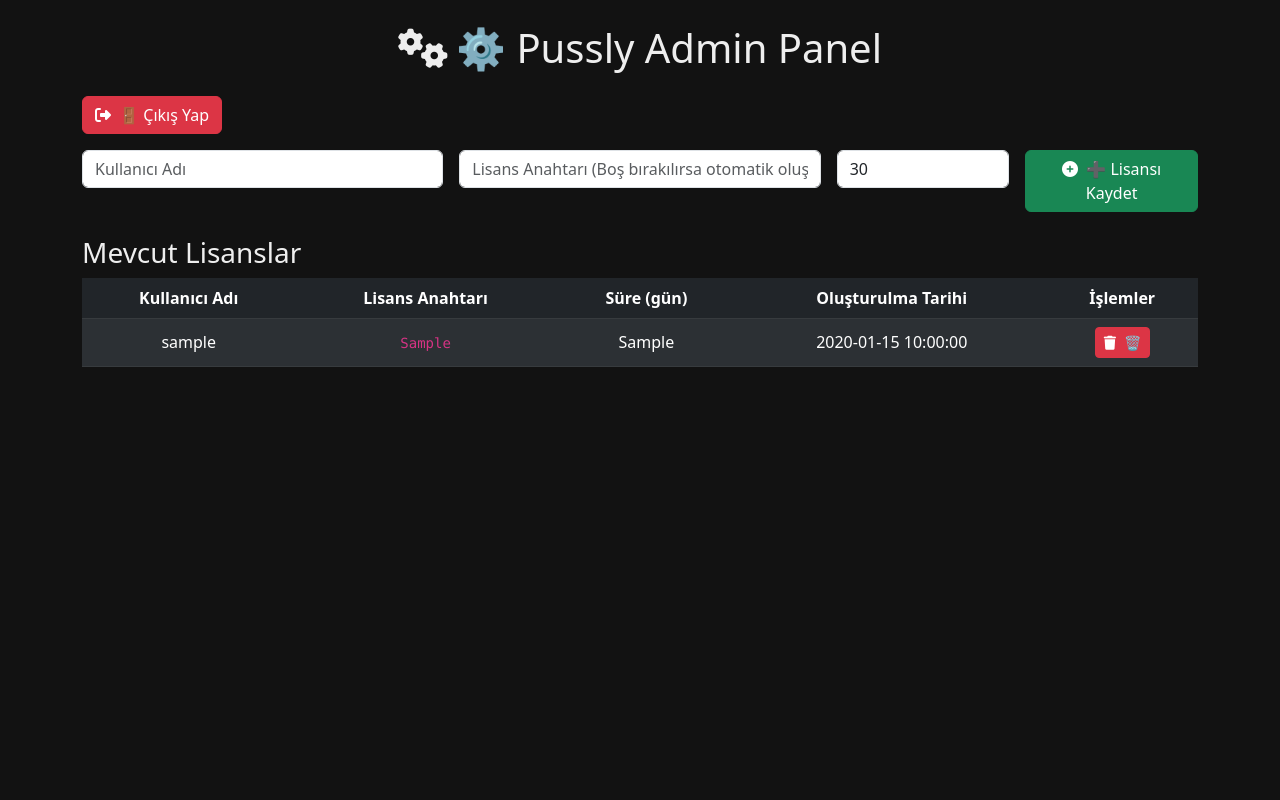
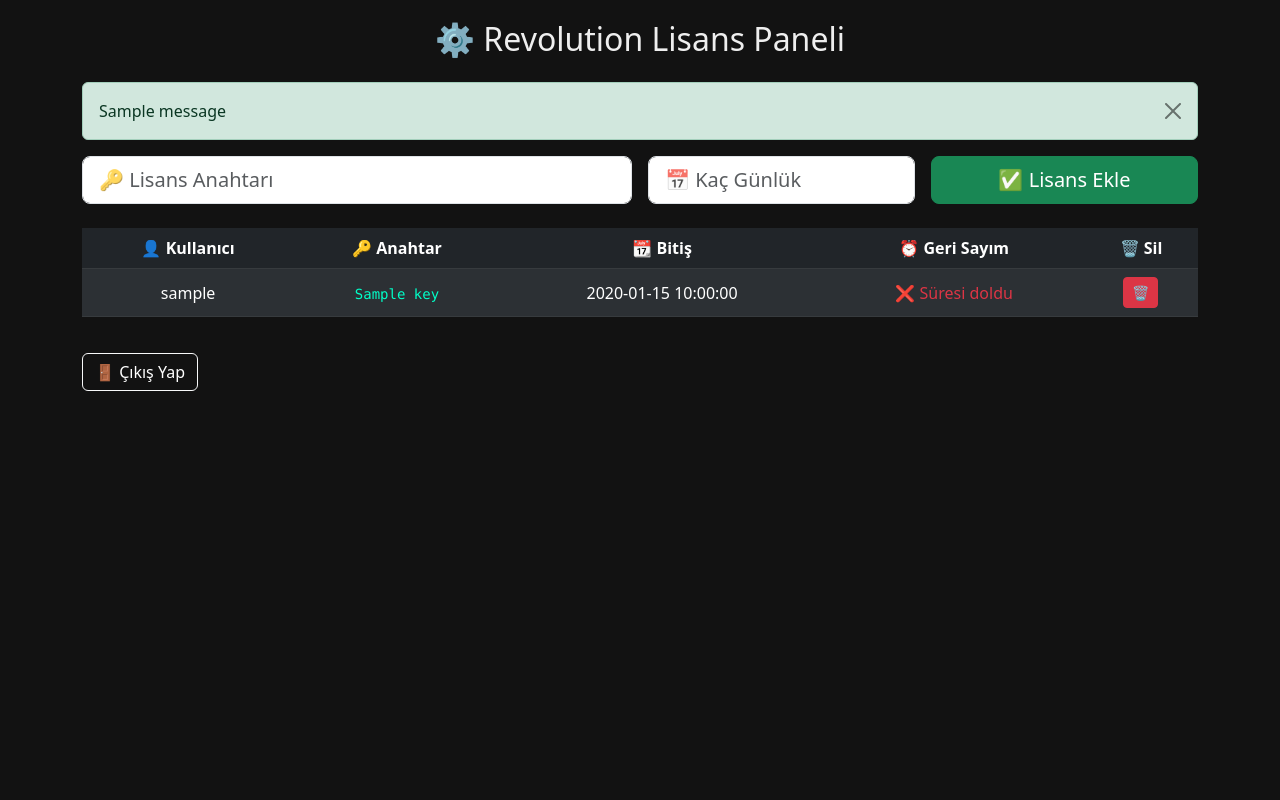
Before and after one commit to onlydead796/revolution_license_server, a Flask app: template templates/index.html in a window 1280 px wide. Run offline with Flask 3, Linux system fonts and the light colour scheme; the visitor is signed in with stand-in values (Sample User, id 1); the template is opened without the code that fills it: most values are stand-ins (such as "Sample title", 1, 10 or a date in 2020); one stand-in notice (Sample message) is shown; some libraries are stand-ins or nearby versions.

Commit message:
index.html

```diff
--- a/templates/index.html
+++ b/templates/index.html
@@ -1,111 +1,130 @@
-<!doctype html>
+<!DOCTYPE html>
 <html lang="tr">
 <head>
-<meta charset="utf-8" />
+    <meta charset="UTF-8" />
     <meta name="viewport" content="width=device-width, initial-scale=1" />
-<title>Pussly Admin Panel</title>
+    <title>Revolution Lisans Paneli</title>
     <link href="https://cdn.jsdelivr.net/npm/bootstrap@5.3.0/dist/css/bootstrap.min.css" rel="stylesheet" />
-<script src="https://kit.fontawesome.com/a2e1e6d3c2.js" crossorigin="anonymous"></script>
     <style>
-  body.admin {
-    background-color: #121212;
+        body {
+            background: #121212;
             color: #eee;
+            min-height: 100vh;
+            padding: 20px;
         }
-  .admin .table {
-    color: #eee;
+        .expired {
+            background-color: #dc3545 !important;
+            color: white;
         }
-  .admin a.btn-danger {
-    color: white;
+        .warning {
+            background-color: #ffc107 !important;
+            color: black;
+        }
+        .logout {
+            color: #fff;
+            text-decoration: none;
+            margin-top: 20px;
+            display: inline-block;
+        }
+        code {
+            color: #00ffc8;
         }
     </style>
 </head>
-<body class="{% if session.get('logged_in') %}admin{% else %}bg-dark text-light{% endif %}">
+<body>
 
-{% if session.get('logged_in') %}
-<div class="container py-4">
+<div class="container">
+    <h2 class="mb-4 text-center">⚙️ Revolution Lisans Paneli</h2>
 
-  <h1 class="mb-4 text-center">
-    <i class="fas fa-cogs me-2"></i>⚙️ Pussly Admin Panel
-  </h1>
+    {% with messages = get_flashed_messages(with_categories=true) %}
+      {% if messages %}
+        {% for category, message in messages %}
+          <div class="alert alert-{{ category }} alert-dismissible fade show" role="alert">
+            {{ message }}
+            <button type="button" class="btn-close" data-bs-dismiss="alert" aria-label="Kapat"></button>
+          </div>
+        {% endfor %}
+      {% endif %}
+    {% endwith %}
 
-  <div class="mb-3 d-flex justify-content-between align-items-center">
-    <a href="{{ url_for('logout') }}" class="btn btn-danger">
-      <i class="fas fa-sign-out-alt me-1"></i> 🚪 Çıkış Yap
-    </a>
+    <form action="/add_license" method="POST" class="row g-3 mb-4 justify-content-center">
+        <div class="col-md-6 col-12">
+            <input type="text" name="key" class="form-control form-control-lg" placeholder="🔑 Lisans Anahtarı" required />
         </div>
-
-  <form method="POST" action="{{ url_for('create') }}" class="row g-3 mb-4">
-    <div class="col-md-4">
-      <input type="text" name="username" class="form-control" placeholder="Kullanıcı Adı" required />
+        <div class="col-md-3 col-6">
+            <input type="number" name="days" class="form-control form-control-lg" placeholder="📅 Kaç Günlük" required min="1" max="3650" />
         </div>
-    <div class="col-md-4">
-      <input type="text" name="key" class="form-control" placeholder="Lisans Anahtarı (Boş bırakılırsa otomatik oluşturulur)" />
-    </div>
-    <div class="col-md-2">
-      <input type="number" name="expiry" class="form-control" placeholder="Süre (gün)" required min="1" max="3650" value="30" />
-    </div>
-    <div class="col-md-2">
-      <button type="submit" class="btn btn-success w-100">
-        <i class="fas fa-plus-circle me-1"></i> ➕ Lisansı Kaydet
-      </button>
+        <div class="col-md-3 col-6 d-grid">
+            <button type="submit" class="btn btn-success btn-lg">✅ Lisans Ekle</button>
         </div>
     </form>
 
-  <h3>Mevcut Lisanslar</h3>
-  {% if licenses %}
-  <table class="table table-striped table-dark table-hover align-middle text-center">
+    <div class="table-responsive">
+        <table class="table table-striped table-dark align-middle text-center">
             <thead>
                 <tr>
-        <th>Kullanıcı Adı</th>
-        <th>Lisans Anahtarı</th>
-        <th>Süre (gün)</th>
-        <th>Oluşturulma Tarihi</th>
-        <th>İşlemler</th>
+                    <th>👤 Kullanıcı</th>
+                    <th>🔑 Anahtar</th>
+                    <th>📆 Bitiş</th>
+                    <th>⏰ Geri Sayım</th>
+                    <th>🗑️ Sil</th>
                 </tr>
             </thead>
             <tbody>
                 {% for lic in licenses %}
-        <tr>
-          <td>{{ lic['username'] }}</td>
-          <td><code>{{ lic['license_key'] }}</code></td>
-          <td>{{ lic['expiry_days'] }}</td>
-          <td>{{ lic['created_at'] }}</td>
+                <tr class="{% if lic.days_left <= 0 %}expired{% elif lic.days_left <= 3 %}warning{% endif %}">
+                    <td>{{ lic.username }}</td>
+                    <td><code>{{ lic.key }}</code></td>
+                    <td>{{ lic.expire_date }}</td>
                     <td>
-            <a href="{{ url_for('delete', key=lic['license_key']) }}" class="btn btn-danger btn-sm" onclick="return confirm('Lisansı silmek istediğinize emin misiniz?');" title="Sil">
-              <i class="fas fa-trash me-1"></i> 🗑️
+                        <span id="countdown-{{ lic.id }}" data-expire="{{ lic.expire_date }}"></span>
+                    </td>
+                    <td>
+                        <a href="/delete_license/{{ lic.id }}" class="btn btn-danger btn-sm" onclick="return confirm('Lisansı silmek istediğinize emin misiniz?');">
+                            🗑️
                         </a>
                     </td>
                 </tr>
                 {% endfor %}
             </tbody>
         </table>
-  {% else %}
-    <p class="text-center">Henüz lisans eklenmemiş.</p>
-  {% endif %}
+    </div>
 
+    <a href="/logout" class="logout btn btn-outline-light">🚪 Çıkış Yap</a>
 </div>
-{% else %}
-<div class="login-container" style="height:100vh; display:flex; justify-content:center; align-items:center; background:#333;">
-  <div class="login-form" style="max-width:400px; padding:30px; background:#333; border-radius:10px; box-shadow:0 4px 8px rgba(0,0,0,0.7); color:#fff;">
-    <h1 class="mb-4 text-center"><i class="fas fa-cogs me-2"></i>⚙️ Pussly Admin Panel</h1>
-
-    <form method="POST" action="{{ url_for('login') }}">
-      <div class="mb-3">
-        <input type="text" name="username" class="form-control" placeholder="Kullanıcı Adı" required autofocus />
-      </div>
-      <div class="mb-3">
-        <input type="password" name="password" class="form-control" placeholder="Şifre" required />
-      </div>
-      <div class="d-grid gap-2">
-        <button type="submit" class="btn btn-primary">
-          <i class="fas fa-sign-in-alt me-1"></i> 🔐 Giriş Yap
-        </button>
-      </div>
-    </form>
-  </div>
-</div>
-{% endif %}
 
 <script src="https://cdn.jsdelivr.net/npm/bootstrap@5.3.0/dist/js/bootstrap.bundle.min.js"></script>
+
+<script>
+// Canlı geri sayım başlat
+document.addEventListener("DOMContentLoaded", function () {
+    const countdownElements = document.querySelectorAll("span[id^='countdown-']");
+    countdownElements.forEach(el => {
+        const expireDateStr = el.dataset.expire.replace(" ", "T"); // tarih: 2025-08-04 14:20:00
+        const expireTime = new Date(expireDateStr).getTime();
+
+        function updateCountdown() {
+            const now = new Date().getTime();
+            const distance = expireTime - now;
+
+            if (distance <= 0) {
+                el.innerHTML = "<span class='text-danger'>❌ Süresi doldu</span>";
+                return;
+            }
+
+            const days = Math.floor(distance / (1000 * 60 * 60 * 24));
+            const hours = Math.floor((distance % (1000 * 60 * 60 * 24)) / (1000 * 60 * 60));
+            const minutes = Math.floor((distance % (1000 * 60 * 60)) / (1000 * 60));
+            const seconds = Math.floor((distance % (1000 * 60)) / 1000);
+
+            el.innerHTML = `⏳ ${days}g ${hours}s ${minutes}d ${seconds}s`;
+        }
+
+        updateCountdown();
+        setInterval(updateCountdown, 1000);
+    });
+});
+</script>
+
 </body>
 </html>
```
Lines whose indentation alone changed are shown as unchanged.
